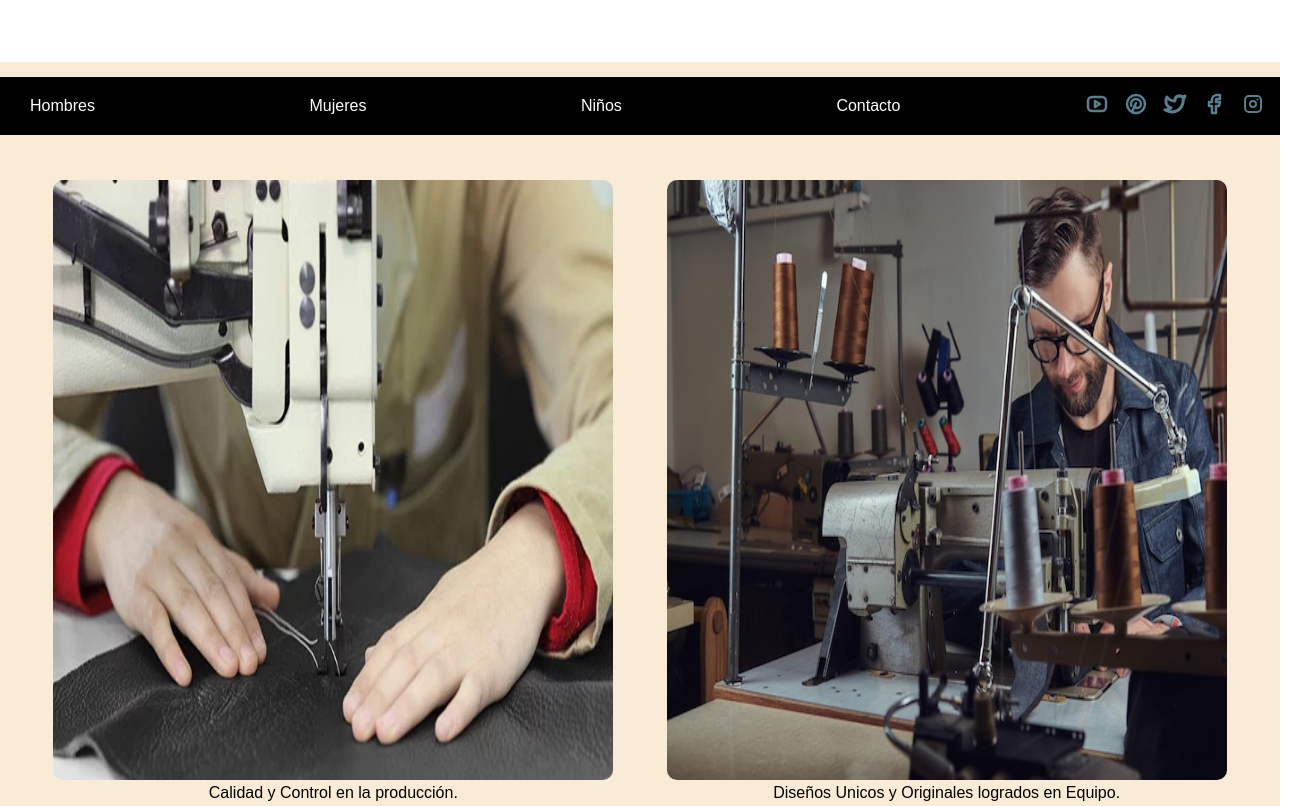
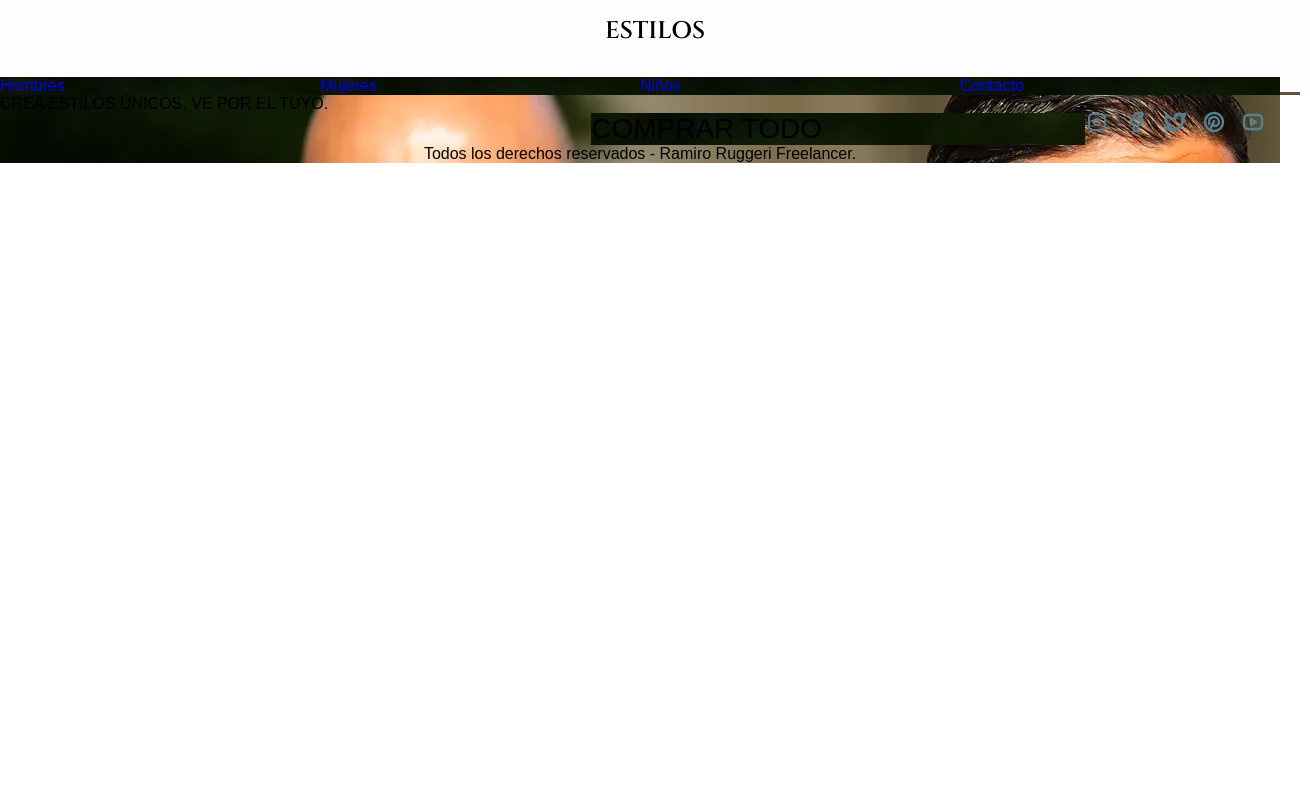
Before and after one commit to Ramiro-Ruggeri/proyecto-estilos, a plain HTML site: page index.html in a window 1280 px wide. Shown: the top 806 px of the page, 1310 px wide, since content can reach past the window. Drawn offline with Linux system fonts and the light colour scheme.

Commit message:
primer commit

```diff
--- a/css/style.css
+++ b/css/style.css
@@ -1,17 +1,27 @@
 *{
     padding: 0;
     margin: 0;
-    box-sizing: border-box;
     font-family: Arial, Helvetica, sans-serif;
     text-decoration: none;
+
 }
-.container{
+.cabeza , .menu {
+    background-image: url(../assets/fondoWEB.webp);
+    background-repeat: no-repeat;
+    width: 100%;
+    height: 100%;
+
+}
+.cabeza{
     background-color: antiquewhite;
     width: 100%;
     height: 100%;
 }
+
+
 header{
     margin-bottom: 15px;
+    display: grid;
 }
 .logoTitulo {
     text-align: center;
@@ -20,8 +30,10 @@ header{
 }
 section.logoTitulo a h1 {
     font-family: 'Cinzel', serif;
-    background-color: cornflowerblue;
-    color: white;
+    background-image: url(../assets/fondoWEB.webp);
+    width: 100%;
+    height: 100%;
+    color: black;
     display: block;
     padding: 15px;
     margin: 0px;
@@ -31,45 +43,40 @@ section.logoTitulo a h1 {
 
 }
 .logoTitulo a:hover h1 {
-    background-color: white;
+    background-image: url(../assets/White_Background.jpg);
     text-decoration: none;
+    color: black;
 }
 .enviosGratis {
     text-align: center;
     text-transform: uppercase;
 }
+/* .......BARRA DE NAVEGACION ........*/
+.menu {
+    background-color:#000;
+    height: 100%;
+    width: 100%;
+    padding-right: 20px;
 
+    /* margin-bottom: 45px; */
+}
 .menu ul{
+    display: grid;
+    color: rgb(255, 255, 255);
+    text-decoration: none;
+    grid-template-columns: repeat(4, 1fr);
+}
+.menu ul li {
     list-style: none;
-    margin: 0;
-    padding: 0;
-    display: flex;
-    flex-direction: ;
+    background-image: url(../assets/fondoWEB.webp);
+    align-items: center;
 
 }
-.menu ul li {
-    display: flex;
-    flex-direction: row;
-    flex-grow: 4;
-    justify-content: flex-start;
-    text-decoration: none;
-    padding: 10px 20px;
 
-}
-.menu ul li a{
-    color: rgb(255, 255, 255);
-    padding: 10px;
-    text-decoration: none;
 
-}
-.menu {
-    background-color:#000;
-    margin-bottom: 45px;
-}
 .menu ul li a:hover {
     /* background-color:rgb(135, 123, 123); */
-    background-image: linear-gradient(to left, rgb(184, 178, 178) , yellow);
-    padding: top;
+    transform: rotate(358deg);
 }
 svg {
    float: right;
@@ -81,21 +88,29 @@ svg {
     align-items: center;
     margin-bottom: 5px;
 }
+main {
+    display: grid;
+    grid-area: 2 / 1 / 2 / 4;
+}
 .seccionMedia{
-    display: flex;
-    text-align: center;
-    justify-content: space-evenly;
-    flex-flow: row wrap;
+    display: grid;
+    grid-area: c;
+    color: black;
+    text-transform: uppercase;
+    font-size: 28px;
+    background-image: url(../assets/fondoWEB.webp);
+    font-family: 'Cinzel', serif;
+
+
     /* justify== movimiento horizontal(eje X) */
     /* align== movimiento vertical(eje Y) */
 
 
 }
-.seccionMedia section img {
-    height: 600px;
-    width: 560px;
-    margin: auto;
-    border-radius: 10px;
+
+.esloganMarca {
+    text-transform: uppercase;
+    font-family: 'Cinzel', serif;
 }
 form {
    width: 25%;
@@ -138,5 +153,5 @@ input[type="submit"]:hover {
 }
 .piePagina {
     text-align: center;
-    margin-top: 200px;
+    /* margin-top: 200px; */
 }
--- a/index.html
+++ b/index.html
@@ -8,13 +8,14 @@
     <link rel="stylesheet" href="css/style.css">
     <link rel="preconnect" href="https://fonts.googleapis.com" />
     <link rel="preconnect" href="https://fonts.gstatic.com" crossorigin />
-    <link
-      href="https://fonts.googleapis.com/css2?family=Cinzel:wght@600&display=swap"
-      rel="stylesheet"
-    />
+    <link href="https://fonts.googleapis.com/css2?family=Cinzel:wght@600&display=swap"
+      rel="stylesheet"/>
+    <link rel="preconnect" href="https://fonts.googleapis.com">
+    <link rel="preconnect" href="https://fonts.gstatic.com" crossorigin>
+    <link href="https://fonts.googleapis.com/css2?family=Cinzel:wght@600&display=swap" rel="stylesheet">
   </head>
   <body>
-    <div class="container">
+    <div class="cabeza">
       <header>
         <section class="logoTitulo">
         <a href="./index.html"><h1>Estilos</h1></a>
@@ -27,7 +28,7 @@
           <li><a href="../html/mujeres.html">Mujeres</a></li>
           <li><a href="../html/niños.html">Niños</a></li>
           <li class="botonContacto"><a href="../html/contacto.html">Contacto</a></li>
-
+        </ul>
           <svg class="ig" xmlns="http://www.w3.org/2000/svg" class="icon icon-tabler icon-tabler-brand-youtube" width="24" height="24" viewBox="0 0 24 24" stroke-width="2.5" stroke="#597e8d" fill="none" stroke-linecap="round" stroke-linejoin="round">
             <path stroke="none" d="M0 0h24v24H0z" fill="none"/>
             <rect x="3" y="5" width="18" height="14" rx="4" />
@@ -53,19 +54,19 @@
             <circle cx="12" cy="12" r="3" />
             <line x1="16.5" y1="7.5" x2="16.5" y2="7.501" />
           </svg>
-      </ul>
-      </nav>
+        </nav>
     </div>
-    <article class="seccionMedia">
-      <section>
-        <img src="./assets/Fabrica-2.webp" alt="Fabricacion">
-        <p>Calidad y Control en la producción.</p>
+    <main>
+      <section class="seccionMedia">
+        <p>comprar todo</p>
       </section>
-      <section>
-        <img src="./assets/cociendo.jpg" alt="">
-        <p>Diseños Unicos y Originales logrados en Equipo.</p>
-      </section>
-    </article>
+      <article>
+        <section class="esloganMarca">
+          <p>crea estilos únicos, ve por el tuyo.</p>
+        </section>
+      </article>
+
+    </main>
     <footer class="piePagina">
       Todos los derechos reservados - Ramiro Ruggeri Freelancer.
     </footer>
```
Also changed, not shown: assets/White_Background.jpg (added), assets/backgroundImage.jpg (added), assets/fondoBody.jpg (added), assets/fondoWEB.webp (added).
